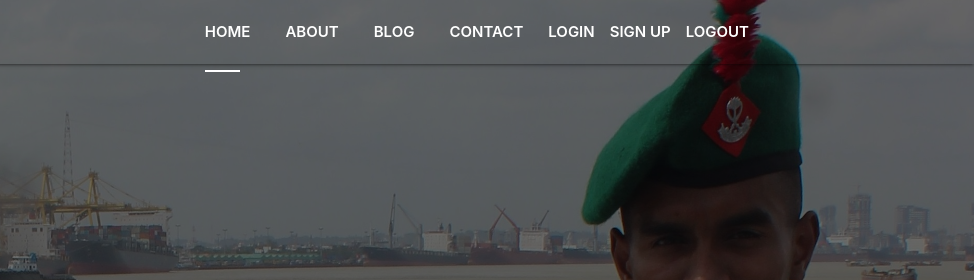
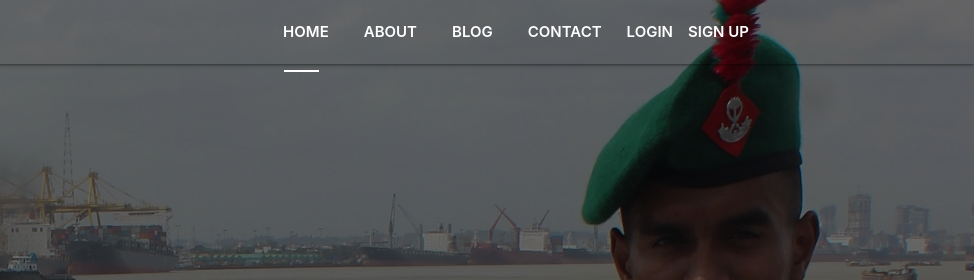
Before and after one commit to enan-yamin/ENAN, a plain HTML site: page index.html in a window 1280 px wide. Shown: the top 280 px of the page, 306-1280 px from the left. Drawn offline with nearby package versions, Linux system fonts and the light colour scheme; some packages are replaced by stand-ins of ours; no server answers; a script that the page names is missing.

Commit message:
Update index.html

```diff
--- a/index.html
+++ b/index.html
@@ -69,9 +69,7 @@
           <li class="logged-out">
             <a href="#" class="nav-link js-scroll modal-trigger" data-target="modal-signup">Sign up</a>
           </li>
-		  <li class="logged-in">
-            <a href="#" class="nav-link js-scroll" id="logout">Logout</a>
-          </li>
+
 
         </ul>
       </div>
```
